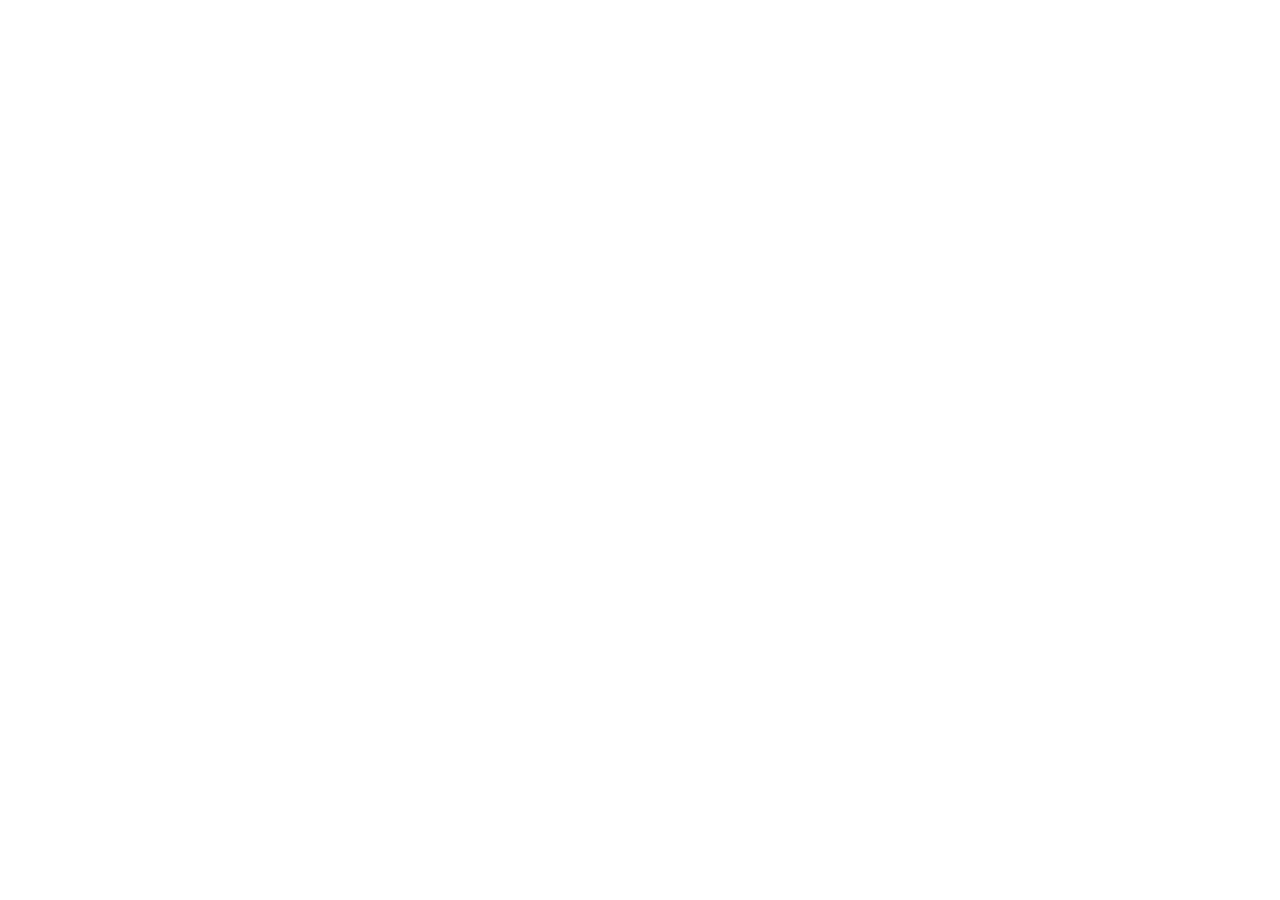
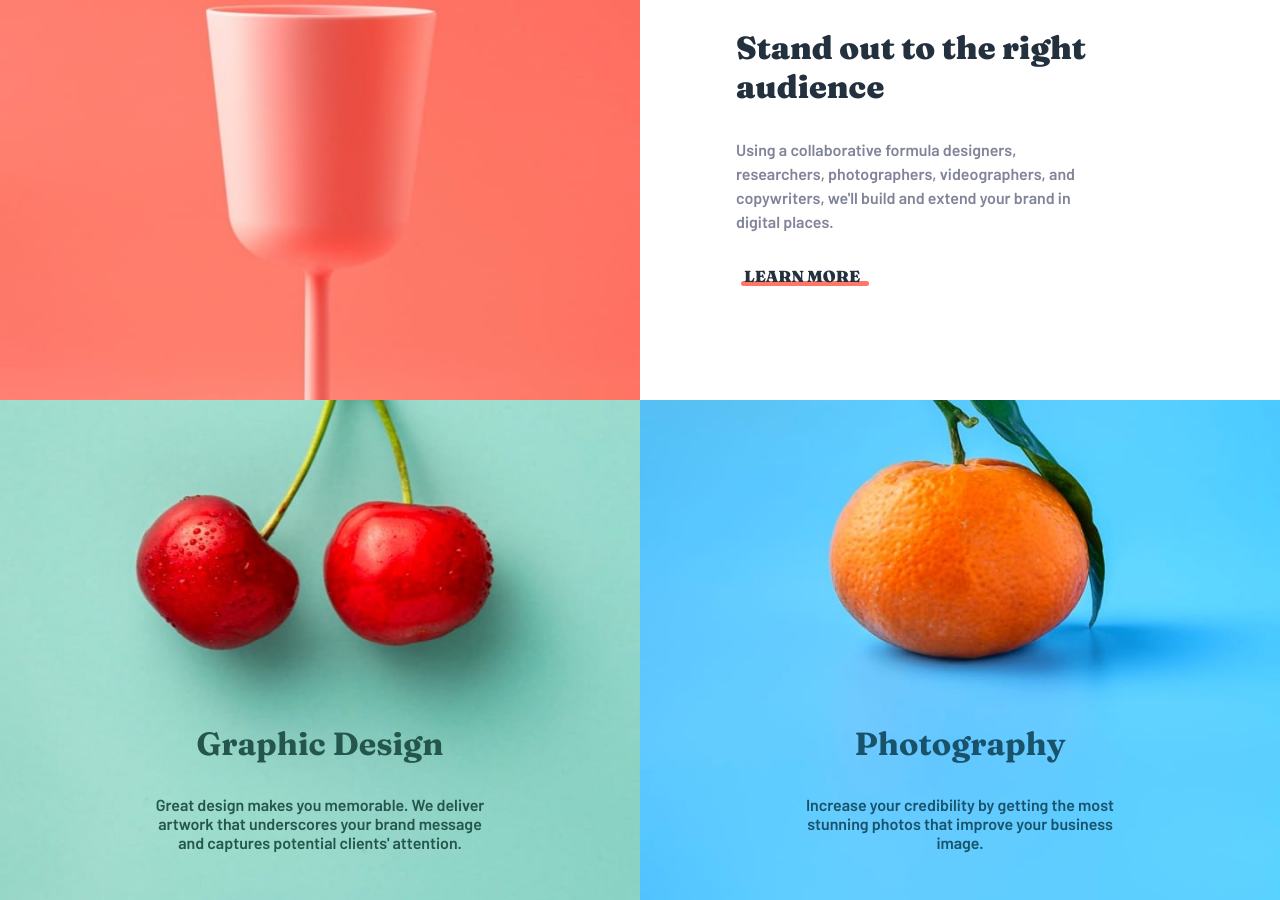
Before and after one commit to akaahl/sunnyside-agency-landing-page, a React (Create React App) app: page / in a window 1280 px wide. Shown: the part 1320-2220 px from the top of the page. Before the commit the page ends 1170 px from the top, so only its background shows below. Built offline with nearby package versions, Linux system fonts and the light colour scheme.

Commit message:
Updated ContentOne

```diff
--- a/src/components/ContentOne.js
+++ b/src/components/ContentOne.js
@@ -7,8 +7,8 @@
 const ContentOne = () => {
   return (
     <StyledMain>
-      <div className="content egg"></div>
-      <div className="content egg-content">
+      <section className="egg"></section>
+      <section className="egg-content">
         <h2>Transform your brand</h2>
 
         <p>
@@ -18,7 +18,36 @@
         </p>
 
         <button>Learn more</button>
-      </div>
+      </section>
+
+      <section className="glass"></section>
+      <section className="glass-content">
+        <h2>Stand out to the right audience</h2>
+
+        <p>
+          Using a collaborative formula designers, researchers, photographers,
+          videographers, and copywriters, we'll build and extend your brand in
+          digital places.
+        </p>
+
+        <button>Learn more</button>
+      </section>
+
+      <section className="cherry">
+        <h3>Graphic Design</h3>
+        <p>
+          Great design makes you memorable. We deliver artwork that underscores
+          your brand message and captures potential clients' attention.
+        </p>
+      </section>
+
+      <section className="orange">
+        <h3>Photography</h3>
+        <p>
+          Increase your credibility by getting the most stunning photos that
+          improve your business image.
+        </p>
+      </section>
     </StyledMain>
   );
 };
@@ -27,7 +56,7 @@
   width: 100%;
   display: grid;
   grid-template-columns: 1fr 1fr;
-  grid-template-rows: 450px;
+  grid-template-rows: repeat(3, 500px);
 
   grid-template-areas:
     "egg-content egg"
@@ -81,12 +110,124 @@
         bottom: 0;
         left: 5px;
         width: 97%;
+        border-radius: 5px;
         height: 5px;
         background: hsl(51, 100%, 49%);
         z-index: -1;
       }
     }
   }
+
+  .glass {
+    grid-area: glass;
+    background: url(${glass});
+    background-size: 100% 100%;
+    background-position: center;
+    background-size: 100% 100%;
+    background-repeat: no-repeat;
+  }
+
+  .glass-content {
+    grid-area: glass-content;
+    padding: 6rem;
+
+    h2 {
+      margin-top: 2rem;
+      font-size: 2rem;
+      font-weight: 900;
+      width: 80%;
+      color: hsl(212, 27%, 19%);
+    }
+
+    p {
+      margin-top: 2rem;
+      line-height: 150%;
+      color: hsl(232, 10%, 55%);
+      font-weight: 600;
+      width: 80%;
+    }
+
+    button {
+      background: none;
+      border: none;
+      text-transform: uppercase;
+      margin-top: 2rem;
+      color: hsl(212, 27%, 19%);
+      font-weight: 900;
+      font-size: 1rem;
+      padding: 0 0.5rem;
+      position: relative;
+      z-index: 10;
+
+      &:before {
+        content: "";
+        position: absolute;
+        bottom: 0;
+        left: 5px;
+        width: 97%;
+        height: 5px;
+        border-radius: 5px;
+        background: hsl(7, 99%, 70%);
+        z-index: -1;
+      }
+    }
+  }
+
+  .cherry,
+  .orange {
+    padding: 4rem 2rem 3rem 2rem;
+    display: flex;
+    flex-direction: column;
+    align-items: center;
+    justify-content: flex-end;
+
+    h3,
+    p {
+      text-align: center;
+    }
+
+    h3 {
+      margin-bottom: 2rem;
+      font-size: 2rem;
+    }
+
+    p {
+      width: 60%;
+      font-weight: 600;
+    }
+  }
+
+  .cherry {
+    grid-area: cherry;
+    background: url(${cherry});
+    background-size: 100% 100%;
+    background-position: center;
+    background-size: 100% 100%;
+    background-repeat: no-repeat;
+
+    h3,
+    p {
+      color: hsl(167, 40%, 24%);
+    }
+  }
+
+  .orange {
+    grid-area: orange;
+    background: url(${orange});
+    background-size: 100% 100%;
+    background-position: center;
+    background-size: 100% 100%;
+    background-repeat: no-repeat;
+
+    h3,
+    p {
+      color: hsl(198, 62%, 26%);
+    }
+
+    p {
+      width: 55%;
+    }
+  }
 `;
 
 export default ContentOne;
--- a/src/globalStyles.js
+++ b/src/globalStyles.js
@@ -15,6 +15,10 @@
     button, h1, h2, h3 {
         font-family: 'Fraunces', sans-serif;
     }
+
+    button {
+        cursor: pointer;
+    }
 `;
 
 export default GlobalStyle;
```
